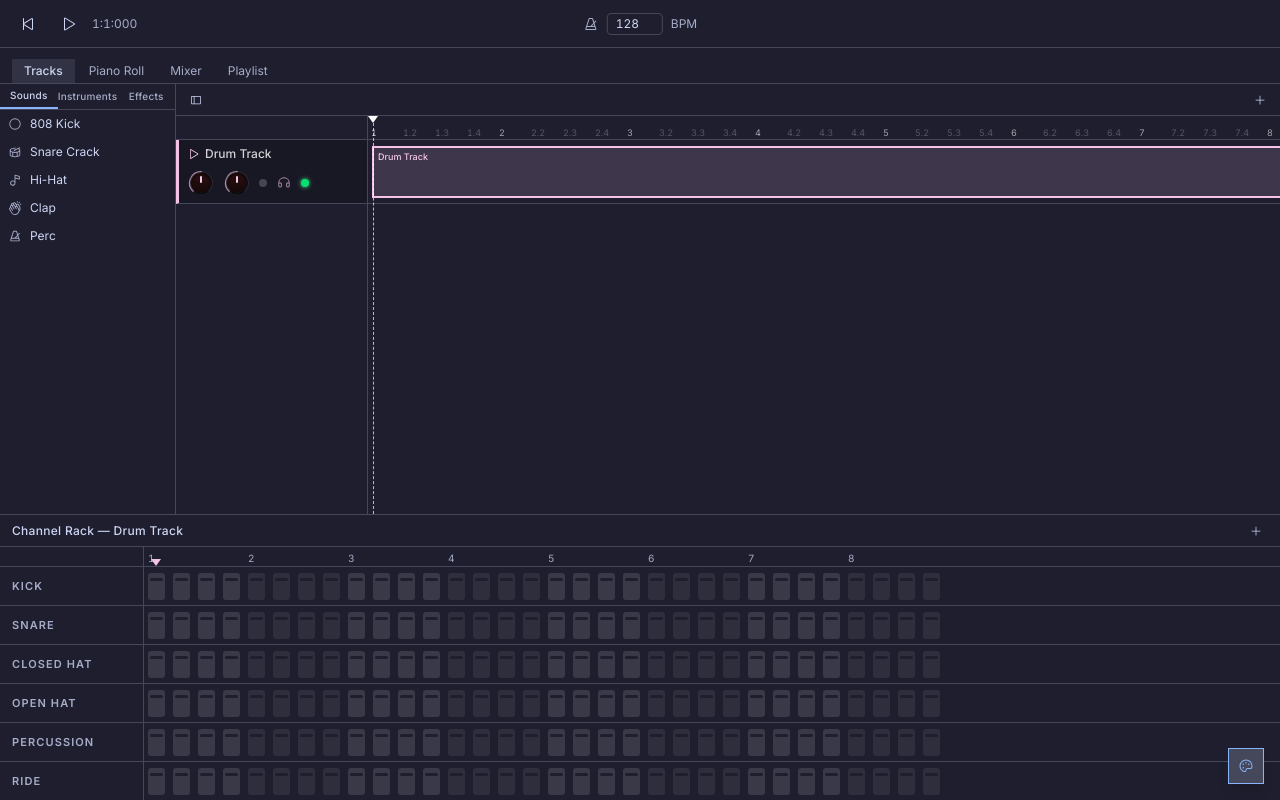
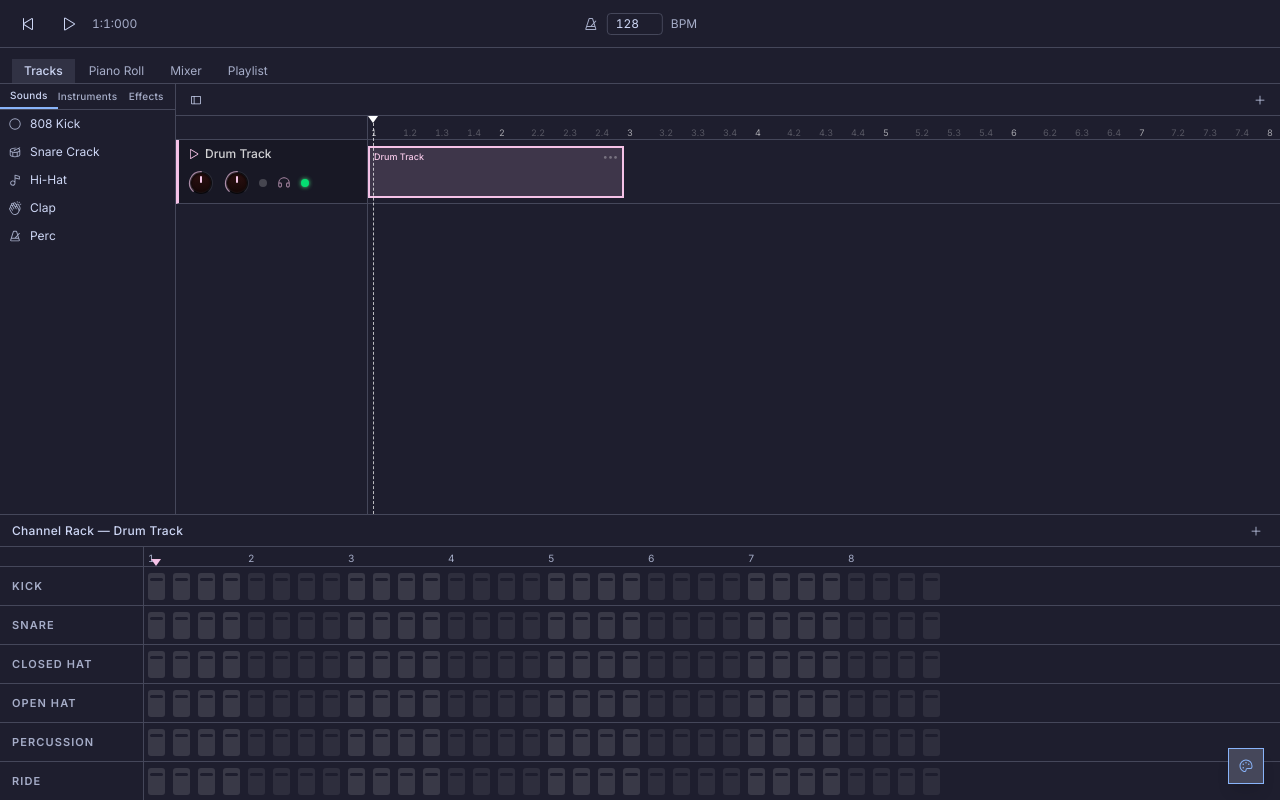
Before and after one commit to ahmoin/note-canvas, a Next.js app: page / in a window 1280 px wide. Built offline with nearby package versions, Linux system fonts and the light colour scheme.

Commit message:
fix: shorten clip width

```diff
--- a/components/tracks-view.tsx
+++ b/components/tracks-view.tsx
@@ -453,9 +453,9 @@ export function TracksView({
 								style={{ width: TOTAL_BARS * BAR_PX }}
 							>
 								<div
-									className="relative mx-1 h-[52px] cursor-pointer overflow-hidden rounded-sm transition-shadow"
+									className="relative h-[52px] cursor-pointer overflow-hidden rounded-sm transition-shadow"
 									style={{
-										width: BAR_PX * 8 - 8,
+										width: (STEPS / 4) * BEAT_PX,
 										backgroundColor: `color-mix(in srgb, ${color} 15%, transparent)`,
 										boxShadow: selectedClips.has(ti)
 											? `inset 0 0 0 2px ${color}`
```
